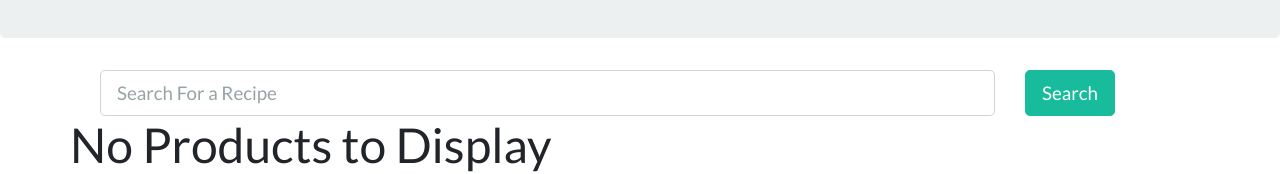
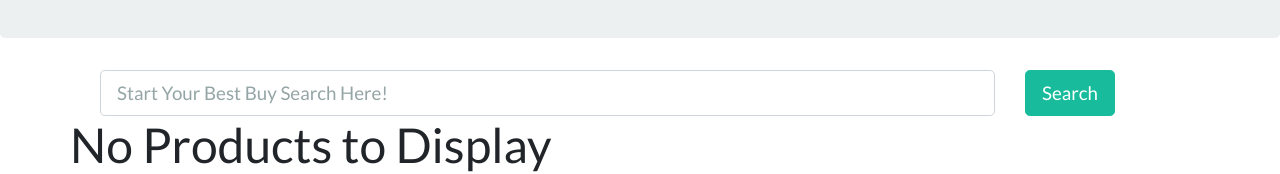
Before and after one commit to robocop369/Online_Market_Place, a React (Create React App) app in the folder client/: page / in a window 1280 px wide. Shown: the part 333-507 px from the top of the page. Built offline with nearby package versions, Linux system fonts and the light colour scheme.

Commit message:
edit placeholder

```diff
--- a/client/src/App.js
+++ b/client/src/App.js
@@ -45,7 +45,7 @@
                       name="RecipeSearch"
                       value={recipeSearch}
                       onChange={handleInputChange}
-                      placeholder="Search For a Recipe"
+                      placeholder="Start Your Best Buy Search Here!"
                     />
                   </Col>
                   <Col size="xs-3 sm-2">
```
